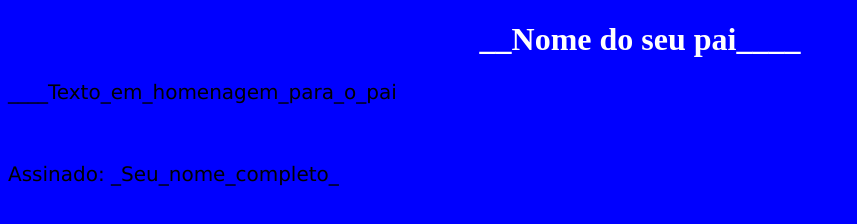
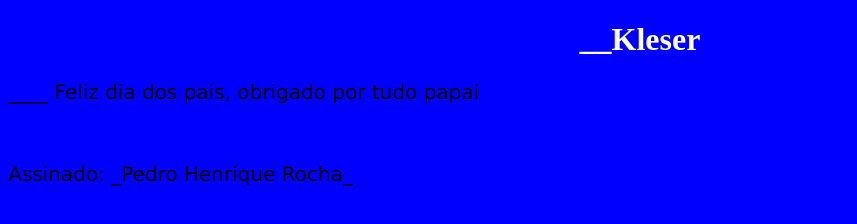
Before and after one commit to PedroRocha2006/deplay-, a plain HTML site: page index.html in a window 1280 px wide. Shown: the whole page, without its empty margins (0-857 px from the left). Drawn offline with Linux system fonts and the light colour scheme.

Commit message:
Add - Nome

```diff
--- a/index.html
+++ b/index.html
@@ -7,9 +7,9 @@
 		<link rel="stylesheet" href="css/estilo.css">
   </head>
   <body>
-    <h1>__Nome do seu pai____</h1>
-    <p>____Texto_em_homenagem_para_o_pai</p>
+    <h1>__Kleser</h1>
+    <p>____ Feliz dia dos pais, obrigado por tudo papai</p>
 		<br>
-		<p>Assinado: _Seu_nome_completo_</p>
+		<p>Assinado: _Pedro Henrique Rocha_</p>
   </body>
 </html>
```
